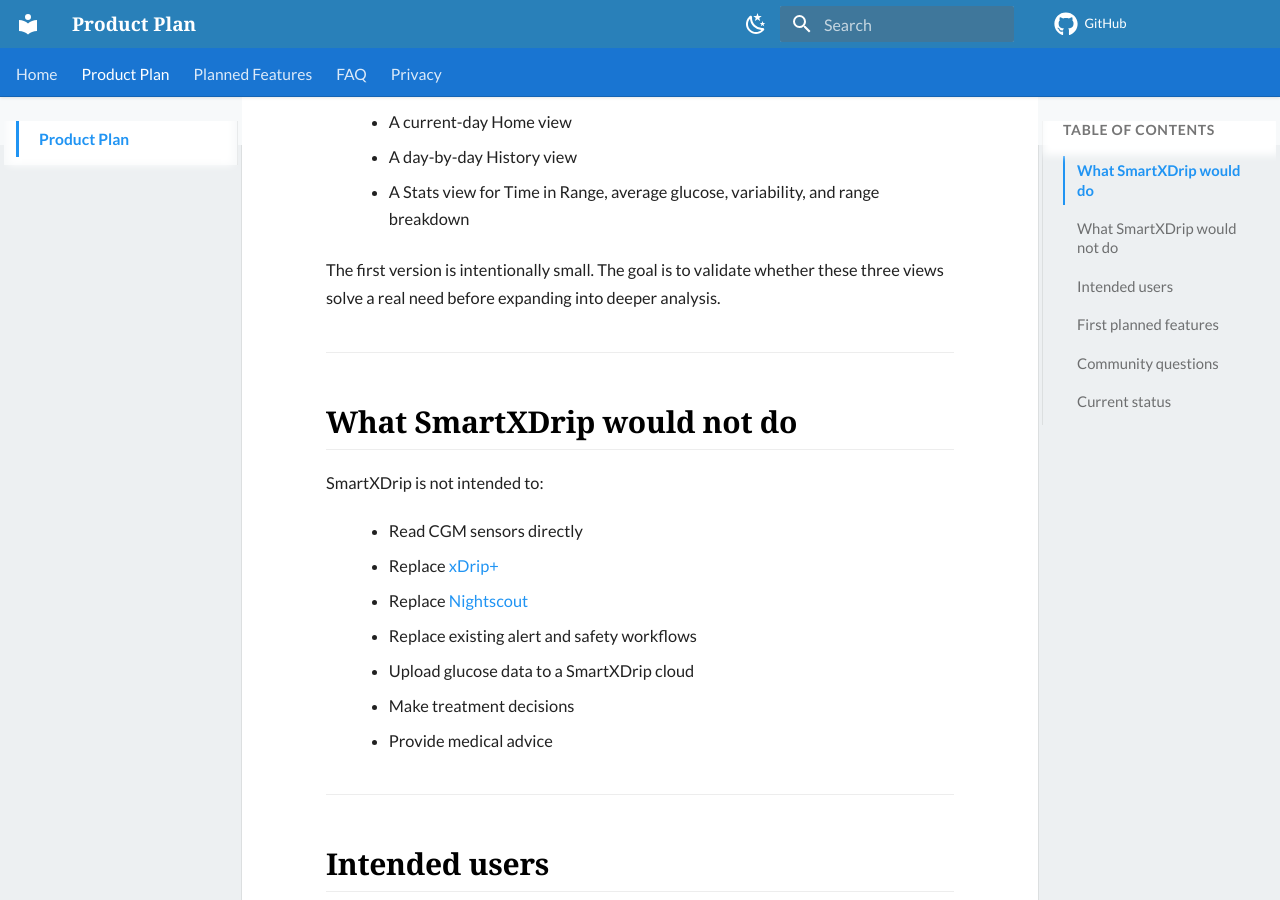
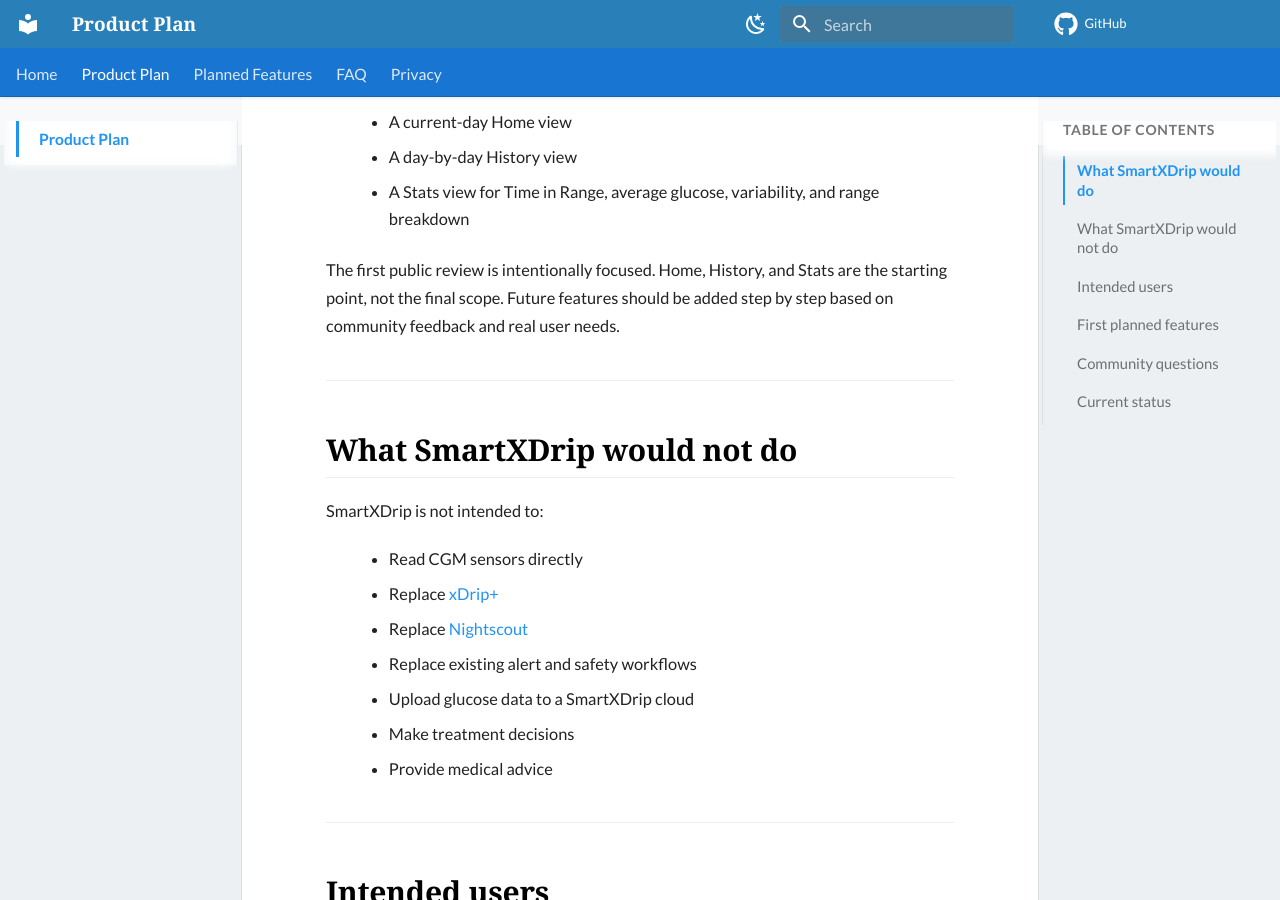
Before and after one commit to solgosea/smartxdrip-docs, an MkDocs documentation site: the page built from docs/product-plan.md, in a window 1280 px wide and 900 px high, scrolled down 703 px. Built offline with MkDocs 1.6.1 and Material for MkDocs 9.7.7, drawn with Linux system fonts in a browser that asks for light colours; some web fonts are replaced; comment, search, counter and statistics services are not loaded; some of the changed text lies outside the part shown.

Commit message:
Clarify phased feature expansion

```diff
--- a/docs/product-plan.md
+++ b/docs/product-plan.md
@@ -19,7 +19,7 @@ Then it would present that data through:
 - A day-by-day History view
 - A Stats view for Time in Range, average glucose, variability, and range breakdown
 
-The first version is intentionally small. The goal is to validate whether these three views solve a real need before expanding into deeper analysis.
+The first public review is intentionally focused. Home, History, and Stats are the starting point, not the final scope. Future features should be added step by step based on community feedback and real user needs.
 
 ---
 
@@ -67,7 +67,7 @@ The relationship should be additive: SmartXDrip should help users work with the
 The main questions for the first public review are:
 
 - Would xDrip+ or Nightscout users want this companion analysis workspace?
-- Are Home, History, and Stats the right first three features?
+- Are Home, History, and Stats the right starting point?
 - Which details should be removed to keep the app simple?
 - Which details are missing for real daily use?
 - Should the app be Android-first, Nightscout-first, or support both from the start?
```
Also changed, not shown: README.md (+2 -2 lines), docs/index.md (+2 -2 lines).
